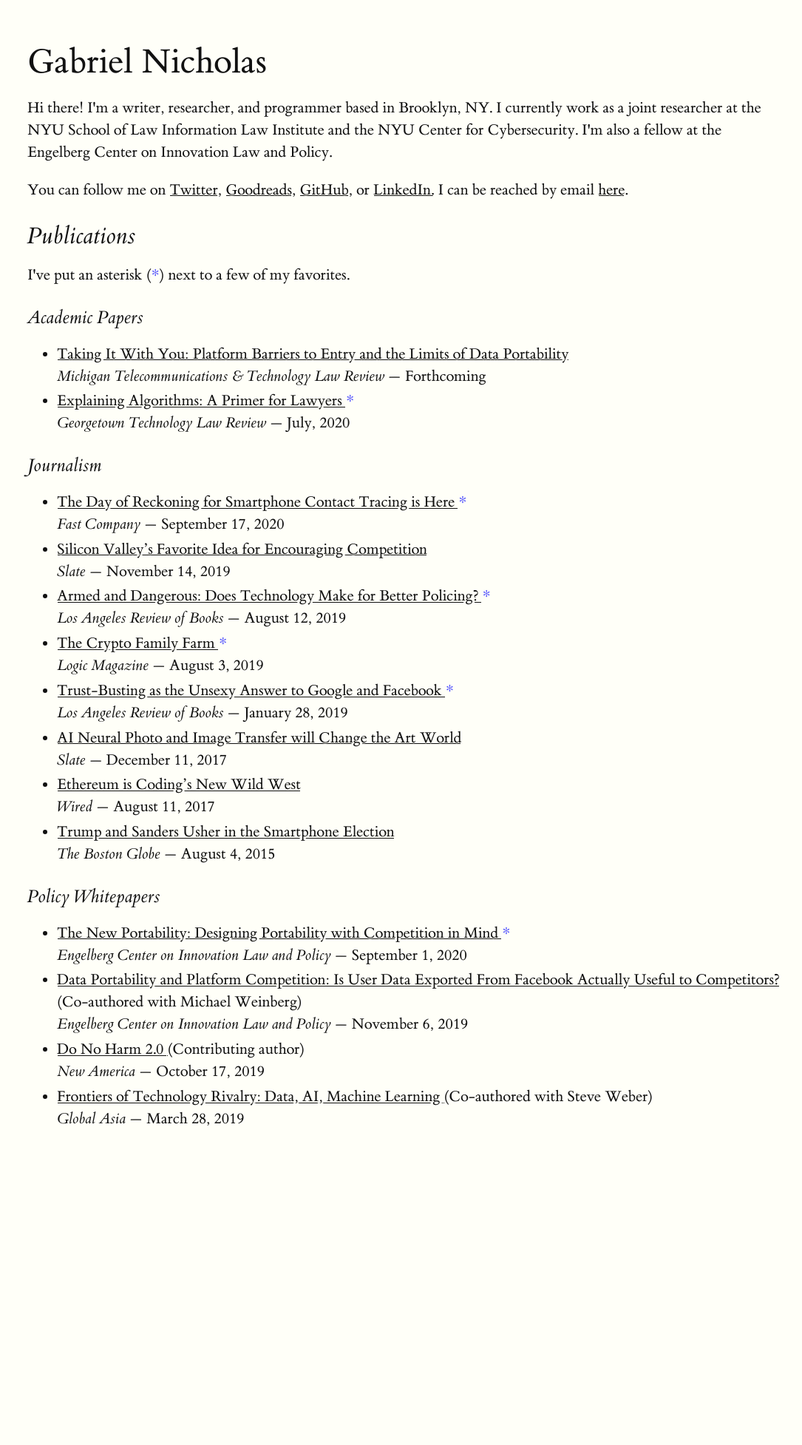
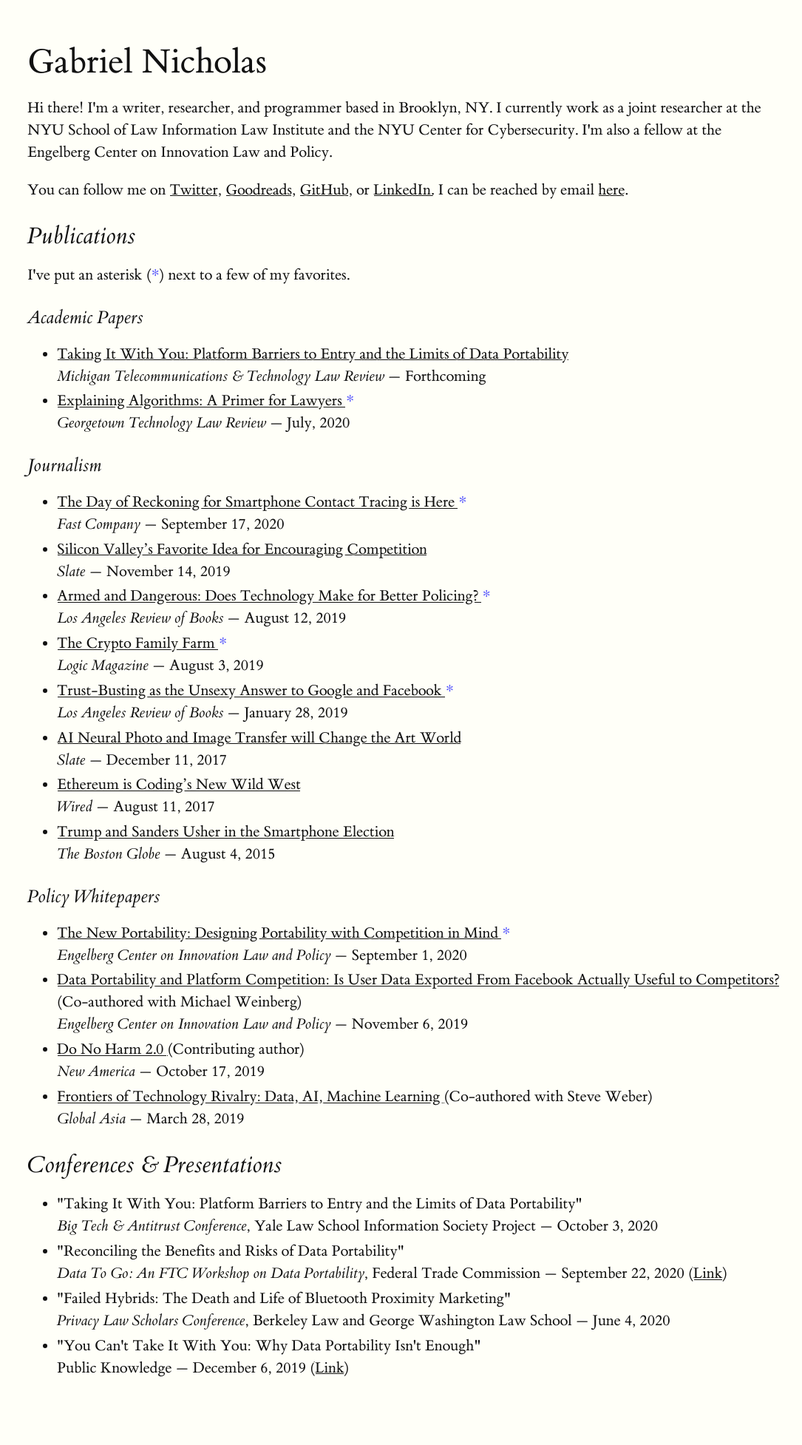
Before and after one commit to gajeam/gajeam.github.io, a Jekyll site: the page built from index.html, in a window 1280 px wide. Shown: the whole page at 74% size, without its empty margins (91-1176 px from the left). Built offline with Jekyll 4.4.1, drawn with Linux system fonts in a browser that asks for light colours; before the commit the page ends 1617 px from its top, so only the background shows below that.

Commit message:
Added conferences and presentations section

```diff
--- a/_data/links.yaml
+++ b/_data/links.yaml
@@ -1,4 +1,4 @@
-items:
+publications:
   - title: "Academic Papers"
     list:
       - name: "Taking It With You: Platform Barriers to Entry and the Limits of Data Portability"
@@ -79,3 +79,22 @@ items:
         link: https://globalasia.org/v14no1/cover/data-rivalry-and-government-power-machine-learning-is-changing-everything_steven-webergabriel-nicholas
         note: Co-authored with Steve Weber
         fave: false
+conferences:
+  list:
+    - name: "Taking It With You: Platform Barriers to Entry and the Limits of Data Portability"
+      conference: "Big Tech & Antitrust Conference"
+      host: "Yale Law School Information Society Project"
+      date: October 3, 2020
+    - name: "Reconciling the Benefits and Risks of Data Portability"
+      conference: "Data To Go: An FTC Workshop on Data Portability"
+      host: Federal Trade Commission
+      date: September 22, 2020
+      link: https://ftc-workshop-data-to-go.videoshowcase.net/data-to-go-data-portability
+    - name: "Failed Hybrids: The Death and Life of Bluetooth Proximity Marketing"
+      conference: Privacy Law Scholars Conference
+      host: Berkeley Law and George Washington Law School
+      date: June 4, 2020
+    - name: "You Can't Take It With You: Why Data Portability Isn't Enough"
+      host: Public Knowledge
+      date: December 6, 2019
+      link: https://www.youtube.com/watch?v=BzFkYszNDsY
--- a/_sass/main.scss
+++ b/_sass/main.scss
@@ -7,3 +7,7 @@
 .publisher {
 	font-style:italic;
 }
+
+.conf-conference {
+	font-style:italic;
+}
--- a/index.html
+++ b/index.html
@@ -11,7 +11,7 @@ fave: <span class="fave">*</span>
 </p>
 <h2>Publications</h2>
 <p>I've put an asterisk ({{page.fave}}) next to a few of my favorites.
-{% for section in site.data.links.items %}
+{% for section in site.data.links.publications %}
 	<h3> {{section.title}} </h3>
 	<ul>
 	{% for item in section.list %}
@@ -28,3 +28,17 @@ fave: <span class="fave">*</span>
 	{% endfor %}
 	</ul>
 {% endfor %}
+<h2>Conferences & Presentations</h2>
+	<ul>
+	{% for conf in site.data.links.conferences.list %}
+		<li>
+			<div>
+				"{{conf.name}}"
+			</div>
+			<div>
+				{% if conf.conference != nil %} <span class="conf-conference"> {{conf.conference}}</span>, {% endif %}
+				{{conf.host}} — {{conf.date}} {% if conf.link != nil %}(<a href={{conf.link}}>Link</a>){% endif %}
+			</div>
+		</li>
+	{% endfor %}
+	</ul>
```
